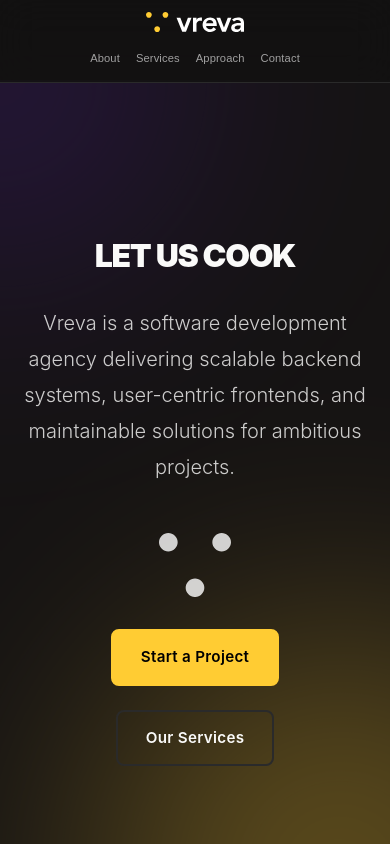
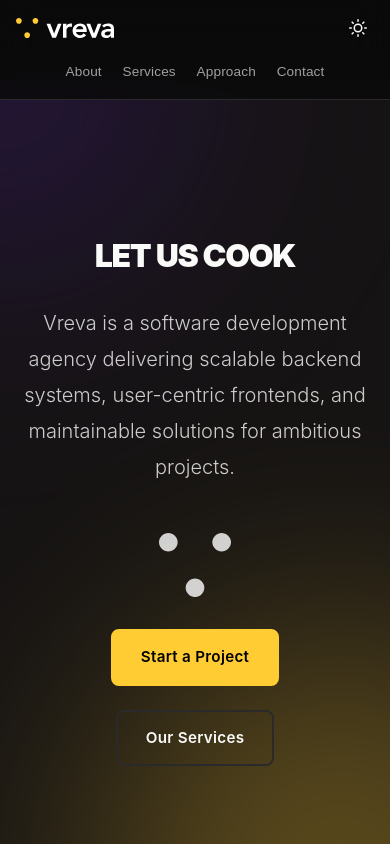
Before and after one commit to antoniobunicic/vreva-hr, a React (Create React App) app: page / in a window 390 px wide. Shown: the top 844 px of the page. Built offline with nearby package versions, Linux system fonts and the light colour scheme.

Commit message:
Add light theme

```diff
--- a/src/App.css
+++ b/src/App.css
@@ -16,6 +16,14 @@
   --color-border: #2a2a2a;
   --max-width: 1400px;
   --transition: all 0.3s cubic-bezier(0.4, 0, 0.2, 1);
+}
+
+[data-theme='light'] {
+  --color-dark: #E6E1D5;
+  --color-darker: #EDEDED;
+  --color-text: #222222;
+  --color-text-muted: #8c8c8c;
+  --color-border: #e0e0e0;
 }
 
 html {
@@ -43,7 +51,7 @@ body {
   top: 0;
   left: 0;
   right: 0;
-  background: rgba(21, 19, 19, 0.8);
+  background: rgba(10, 10, 10, 0.8);
   backdrop-filter: blur(20px);
   z-index: 1000;
   border-bottom: 1px solid var(--color-border);
@@ -56,14 +64,6 @@ body {
   display: flex;
   justify-content: space-between;
   align-items: center;
-}
-
-.nav-logo {
-  font-size: 1.5rem;
-  font-weight: 700;
-  letter-spacing: -0.02em;
-  color: var(--color-text);
-  text-transform: uppercase;
 }
 
 .nav-logo img {
@@ -98,7 +98,72 @@ body {
 
 .nav-menu button.active {
   color: var(--color-accent);
-  background: rgba(220, 51, 83, 0.1);
+  background: rgba(255, 204, 51, 0.1);
+}
+
+.theme-toggle {
+  background: none;
+  border: none;
+  cursor: pointer;
+  padding: 0.5rem;
+  border-radius: 6px;
+  transition: var(--transition);
+  display: flex;
+  align-items: center;
+  justify-content: center;
+  margin-left: 1rem;
+  width: 40px;
+  height: 40px;
+}
+
+.theme-toggle:hover {
+  background: rgba(255, 255, 255, 0.1);
+}
+
+.theme-icon {
+  position: relative;
+  width: 24px;
+  height: 24px;
+}
+
+.theme-icon svg {
+  position: absolute;
+  top: 0;
+  left: 0;
+  width: 100%;
+  height: 100%;
+  transition: transform 0.5s cubic-bezier(0.4, 0, 0.2, 1),
+              opacity 0.3s ease-in-out;
+}
+
+.sun-icon {
+  color: var(--color-text);
+  opacity: 0;
+}
+
+.moon-icon {
+  color: #ffffff;
+  opacity: 1;
+}
+
+.theme-icon.dark .sun-icon {
+  transform: rotate(180deg) scale(1);
+  opacity: 1;
+}
+
+.theme-icon.dark .moon-icon {
+  transform: rotate(90deg) scale(0);
+  opacity: 0;
+}
+
+.theme-icon.light .sun-icon {
+  transform: rotate(-90deg) scale(0);
+  opacity: 0;
+}
+
+.theme-icon.light .moon-icon {
+  transform: scale(1);
+  opacity: 1;
 }
 
 /* Main Content */
@@ -170,23 +235,16 @@ section {
   z-index: 1;
 }
 
-.hero-brand {
-  font-size: 2rem;
-  color: var(--color-accent);
-  margin-bottom: 2.5rem;
-  font-weight: 700;
-  letter-spacing: 0.05em;
-  text-transform: uppercase;
-  position: relative;
-  z-index: 1;
-}
-
 .hero-dots {
   width: auto;
   height: 6rem;
   margin: 2rem auto 2rem;
   display: block;
   opacity: 0.8;
+}
+
+[data-theme='light'] .hero-dots {
+  filter: invert(1) brightness(0);
 }
 
 .hero-description {
@@ -247,11 +305,6 @@ section {
   transform: translateY(-2px);
 }
 
-.btn-large {
-  padding: 1.25rem 3rem;
-  font-size: 1.1rem;
-}
-
 /* About Section */
 .about {
   background: var(--color-darker);
@@ -305,7 +358,7 @@ section {
 .stat-number {
   font-size: 3rem;
   font-weight: 900;
-  color: var(--color-accent);
+  color: var(--color-secondary);
   margin-bottom: 0.5rem;
   letter-spacing: -0.02em;
 }
@@ -468,7 +521,7 @@ section {
   width: 60px;
   height: 60px;
   background: var(--color-accent);
-  color: white;
+  color: #000;
   border-radius: 50%;
   display: flex;
   align-items: center;
@@ -618,24 +671,43 @@ section {
 
   .nav-container {
     padding: 0.75rem 1rem;
-    flex-direction: column;
+    flex-direction: row;
+    flex-wrap: wrap;
     gap: 0.75rem;
+    justify-content: space-between;
+  }
+
+  .nav-logo {
+    order: 1;
+  }
+
+  .theme-toggle {
+    order: 2;
+    margin-left: auto;
+    width: 36px;
+    height: 36px;
+  }
+
+  .theme-icon {
+    width: 20px;
+    height: 20px;
+  }
+
+  .nav-menu {
+    order: 3;
+    flex-wrap: nowrap;
+    justify-content: center;
+    gap: 0;
+    width: 100%;
   }
 
   .nav-logo img {
     height: 24px;
   }
 
-  .nav-menu {
-    flex-wrap: nowrap;
-    justify-content: center;
-    gap: 0;
-    width: 100%;
-  }
-
   .nav-menu button {
-    font-size: 0.8rem;
-    padding: 0.5rem 0.75rem;
+    font-size: 1rem;
+    padding: 0.5rem 0.85rem;
   }
 
   section {
@@ -678,17 +750,24 @@ section {
     height: 20px;
   }
 
+  .theme-toggle {
+    width: 32px;
+    height: 32px;
+    padding: 0.4rem;
+  }
+
+  .theme-icon {
+    width: 18px;
+    height: 18px;
+  }
+
   .nav-menu button {
-    font-size: 0.7rem;
-    padding: 0.4rem 0.5rem;
+    font-size: 0.85rem;
+    padding: 0.5rem 0.65rem;
   }
 
   .hero-title {
     font-size: 2rem;
-  }
-
-  .hero-brand {
-    font-size: 1.5rem;
   }
 
   .hero-dots {
--- a/src/App.js
+++ b/src/App.js
@@ -5,10 +5,28 @@ import About from './components/About';
 import Services from './components/Services';
 import Approach from './components/Approach';
 import Contact from './components/Contact';
+import ThemeToggle from './components/ThemeToggle';
 import logo from './assets/logo.svg';
 
 function App() {
   const [activeSection, setActiveSection] = useState('');
+  const [isDarkMode, setIsDarkMode] = useState(true);
+
+  useEffect(() => {
+    const savedTheme = localStorage.getItem('theme');
+    if (savedTheme) {
+      setIsDarkMode(savedTheme === 'dark');
+    }
+  }, []);
+
+  useEffect(() => {
+    document.documentElement.setAttribute('data-theme', isDarkMode ? 'dark' : 'light');
+    localStorage.setItem('theme', isDarkMode ? 'dark' : 'light');
+  }, [isDarkMode]);
+
+  const toggleTheme = () => {
+    setIsDarkMode(!isDarkMode);
+  };
 
   useEffect(() => {
     const handleScroll = () => {
@@ -80,6 +98,7 @@ function App() {
               </button>
             </li>
           </ul>
+          <ThemeToggle isDarkMode={isDarkMode} onToggle={toggleTheme} />
         </div>
       </nav>
 
--- /dev/null
+++ b/src/components/ThemeToggle.js
@@ -0,0 +1,26 @@
+import React from 'react';
+
+function ThemeToggle({ isDarkMode, onToggle }) {
+  return (
+    <button className="theme-toggle" onClick={onToggle} aria-label="Toggle theme">
+      <div className={`theme-icon ${isDarkMode ? 'dark' : 'light'}`}>
+        <svg className="sun-icon" xmlns="http://www.w3.org/2000/svg" viewBox="0 0 24 24" fill="none" stroke="currentColor" strokeWidth="2" strokeLinecap="round" strokeLinejoin="round">
+          <circle cx="12" cy="12" r="5"></circle>
+          <line x1="12" y1="1" x2="12" y2="3"></line>
+          <line x1="12" y1="21" x2="12" y2="23"></line>
+          <line x1="4.22" y1="4.22" x2="5.64" y2="5.64"></line>
+          <line x1="18.36" y1="18.36" x2="19.78" y2="19.78"></line>
+          <line x1="1" y1="12" x2="3" y2="12"></line>
+          <line x1="21" y1="12" x2="23" y2="12"></line>
+          <line x1="4.22" y1="19.78" x2="5.64" y2="18.36"></line>
+          <line x1="18.36" y1="5.64" x2="19.78" y2="4.22"></line>
+        </svg>
+        <svg className="moon-icon" xmlns="http://www.w3.org/2000/svg" viewBox="0 0 24 24" fill="none" stroke="currentColor" strokeWidth="2" strokeLinecap="round" strokeLinejoin="round">
+          <path d="M21 12.79A9 9 0 1 1 11.21 3 7 7 0 0 0 21 12.79z"></path>
+        </svg>
+      </div>
+    </button>
+  );
+}
+
+export default ThemeToggle;
```
